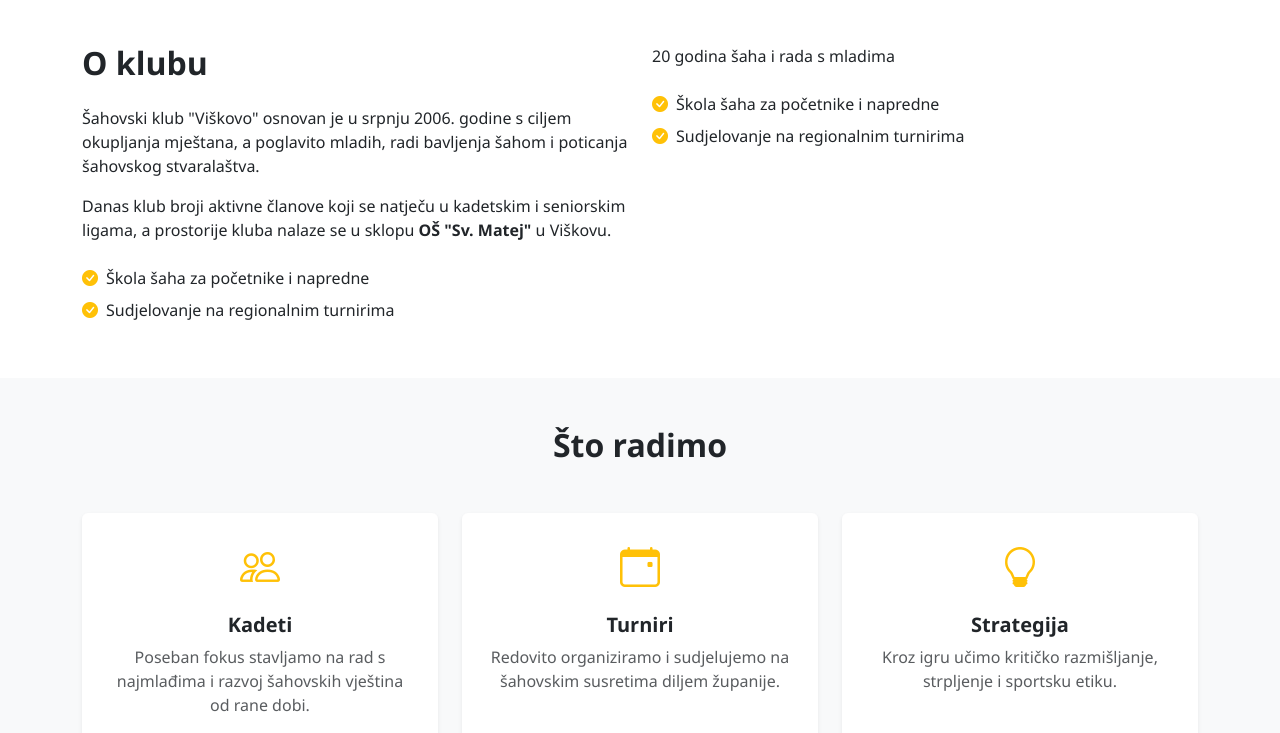
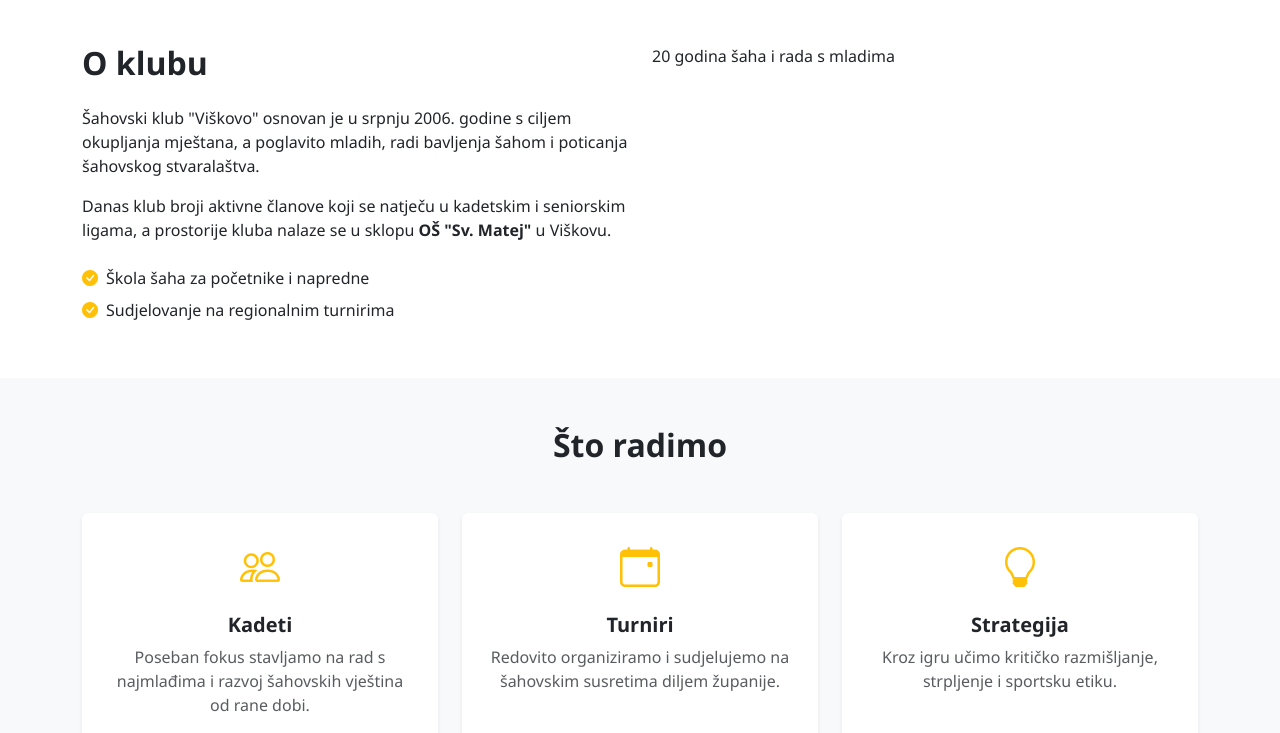
Before and after one commit to skviskovo/skviskovo.hr, a Jekyll site: the page built from index.html, in a window 1280 px wide and 900 px high, scrolled down 523 px, cut to the strip 167-900 px from the top of the window. Built offline with Jekyll 4.4.1, drawn with Linux system fonts in a browser that asks for light colours.

Commit message:
Update index.html

```diff
--- a/index.html
+++ b/index.html
@@ -34,16 +34,6 @@ title: Početna
 
       <div class="col-lg-6 mb-4 mb-lg-0">
         <p>20 godina šaha i rada s mladima</p>
-        <div class="mt-4">
-          <div class="d-flex mb-2">
-            <i class="bi bi-check-circle-fill text-warning me-2"></i>
-            <span>Škola šaha za početnike i napredne</span>
-          </div>
-          <div class="d-flex mb-2">
-            <i class="bi bi-check-circle-fill text-warning me-2"></i>
-            <span>Sudjelovanje na regionalnim turnirima</span>
-          </div>
-        </div>
       </div>
 
     </div>
```
